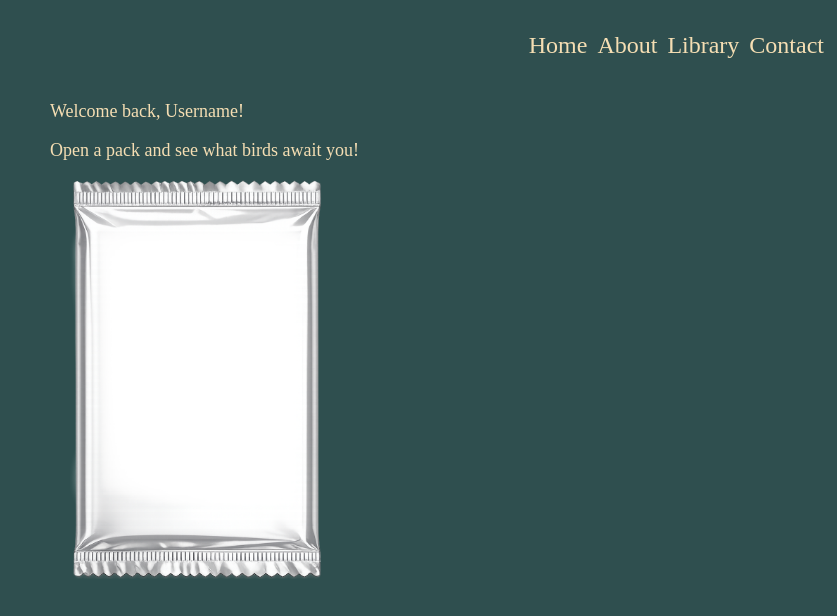
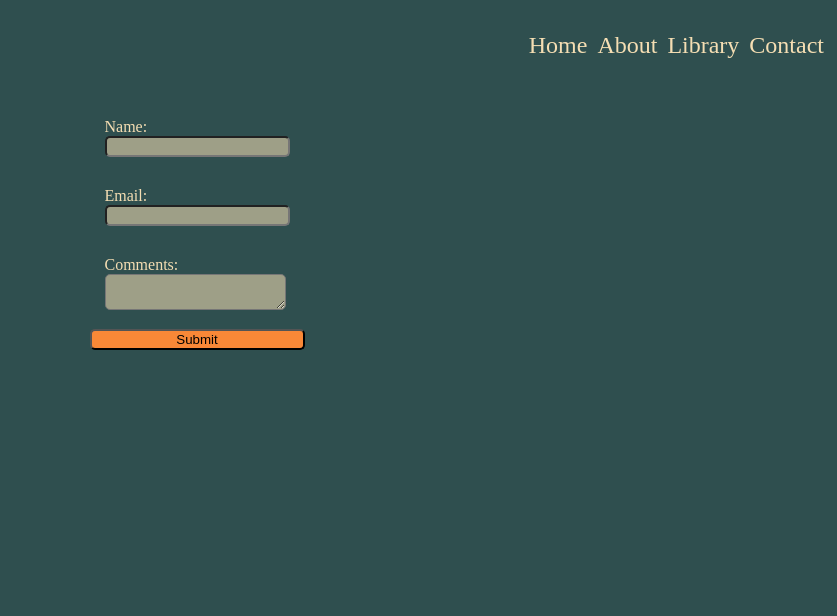
Before and after one commit to KelsNoodle/launchcode-Unit1-project, a React (Vite) app in the folder unit1-project/: page /Contact in a window 1280 px wide. Before the commit this address led to /. Shown: the top 616 px of the page, without its empty margins (443-1280 px from the left). Built offline with nearby package versions, Linux system fonts and the light colour scheme.

Commit message:
created contact form

```diff
--- a/unit1-project/src/App.css
+++ b/unit1-project/src/App.css
@@ -26,6 +26,34 @@ body {
     background-color: #2f4f4f;
 }
 
+form {
+    display: flex;
+    flex-direction: column;
+    justify-content: right;
+    padding: 20px;
+}
+
+label {
+    color: #f5deb3;
+    display: block;
+}
+
+input {
+    border-radius: 5px;
+    background-color: #f5deb390;
+}
+
+textarea{
+    border-radius: 5px;
+    background-color: #f5deb390;
+}
+
+button {
+    background-color: #f98837;
+    border-radius: 5px;
+
+}
+
 nav ul {
     list-style-type: none;
     display: flex;
@@ -40,6 +68,10 @@ nav ul a{
 
 nav ul a:hover {
     color: #f98837;
+}
+
+.form-items {
+    padding: 15px;
 }
 
 #greeting {
--- a/unit1-project/src/App.jsx
+++ b/unit1-project/src/App.jsx
@@ -3,6 +3,7 @@ import { Routes, Route, Navigate } from 'react-router-dom'
 import Header from './components/Header'
 import AboutMe from './components/About'
 import Home from './components/Home'
+import Contact from './components/Contact'
 
 function App() {
    return (
@@ -13,6 +14,7 @@ function App() {
           <Route path="/" element={<Home />} />
           <Route path="/About" element={<AboutMe />} />
           <Route path="/Home" element={<Home />} />
+          <Route path="/Contact" element={<Contact />} />
           <Route path="*" element={<Navigate to="/" />} />
         </Routes>
       </main>
--- /dev/null
+++ b/unit1-project/src/components/Contact.jsx
@@ -0,0 +1,53 @@
+import { useState } from "react";
+
+export default function Contact() {
+    const [name, setName] = useState("");
+    const [email, setEmail] = useState("");
+    const [comment, setComment] = useState("");
+
+    const handleSubmit = (e) => {
+        e.preventDefault();
+
+        alert(
+            `Your comment has been submitted, thank you!\n` +
+            `Name: ${name}\n` +
+            `Email: ${email}\n` +
+            `Comment: ${comment}`
+        );
+    };
+
+    return(
+        <form onSubmit={handleSubmit}>
+            <div className="form-items">
+                <label>Name:</label>
+                    <input
+                        type="text"
+                        value={name}
+                        onChange={(e) => setName(e.target.value)}
+                        required
+                    />
+            </div>
+
+            <div className="form-items">
+                <label>Email:</label>
+                    <input
+                        type="email"
+                        value={email}
+                        onChange={(e) => setEmail(e.target.value)}
+                        required
+                    />
+            </div>
+
+            <div className="form-items">
+                <label>Comments:</label>
+                    <textarea
+                        value={comment}
+                        onChange={(e) => setComment(e.target.value)}
+                        required
+                    />
+            </div>
+            <button type="submit">Submit</button>
+        </form>
+
+    )
+}
--- a/unit1-project/src/components/Header.jsx
+++ b/unit1-project/src/components/Header.jsx
@@ -8,7 +8,7 @@ function Header() {
                     <li><Link to="/">Home</Link></li>
                     <li><Link to="/About">About</Link></li>
                     <li><a href="#library">Library</a></li>
-                    <li><a href="#contact">Contact</a></li>
+                    <li><a href="/Contact">Contact</a></li>
                 </ul>
             </nav>
         </header>
```
